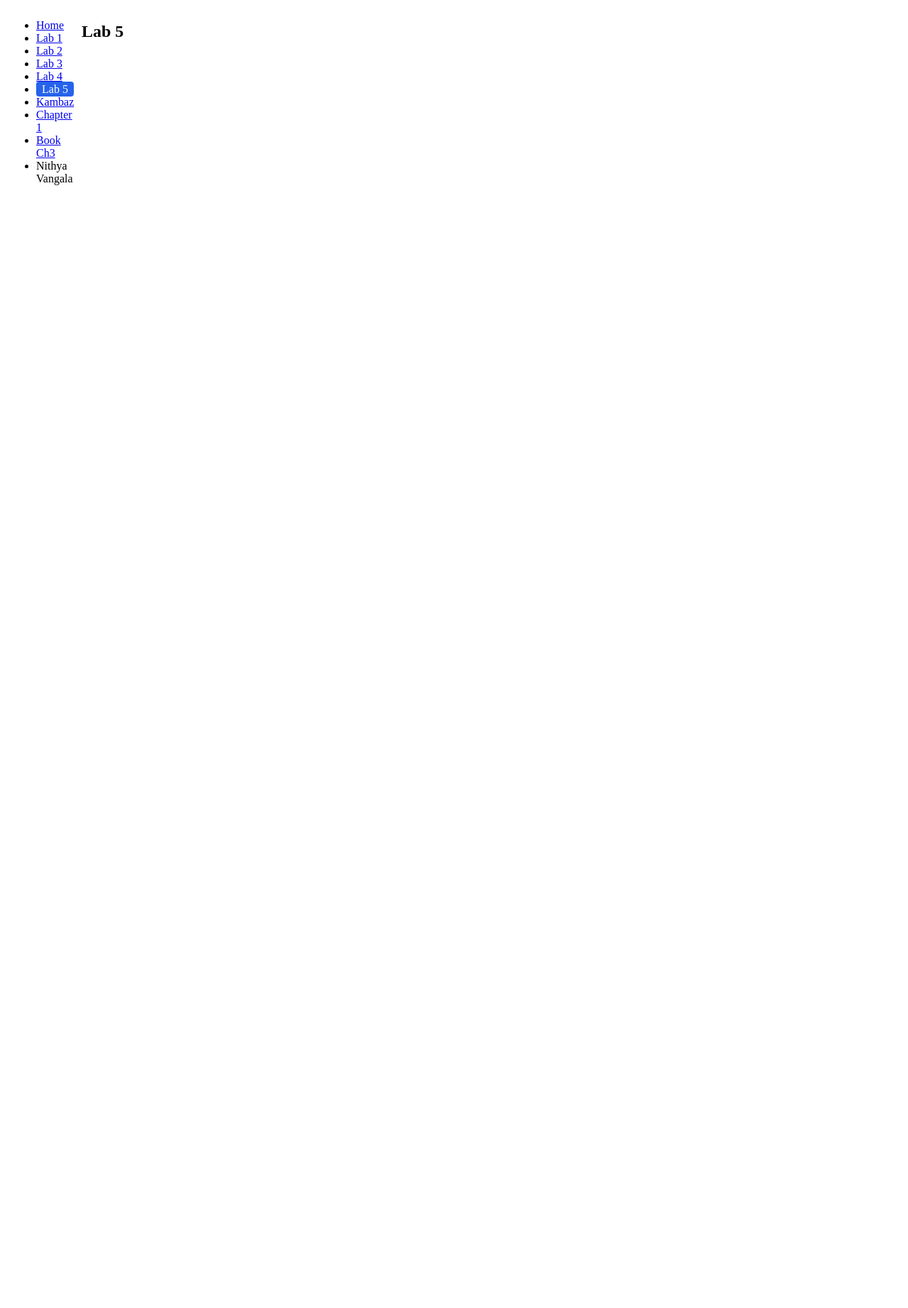
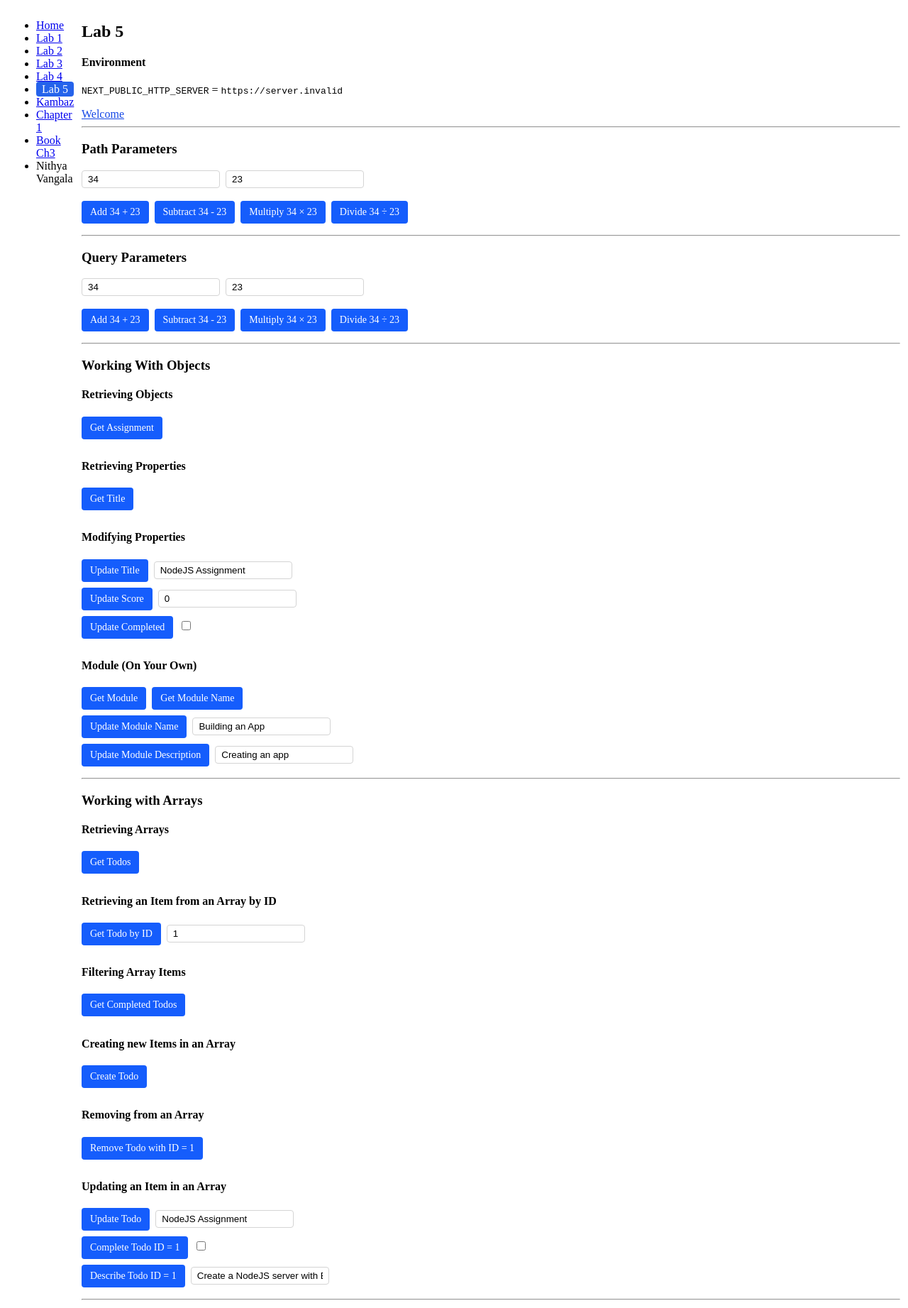
Before and after one commit to notnit03/webdev-client, a Next.js app: page /labs/lab5 in a window 1280 px wide. Shown: the whole page at 71% size. Before the commit the page ends 800 px from the top, so only its background shows below. Built offline with nearby package versions, Linux system fonts and the light colour scheme; no server answers.

Commit message:
lab5 links

```diff
--- /dev/null
+++ b/app/labs/lab5/Environment.tsx
@@ -0,0 +1,19 @@
+export default function Environment() {
+  const HTTP_SERVER = process.env.NEXT_PUBLIC_HTTP_SERVER;
+  return (
+    <div id="wd-lab5-environment">
+      <h4>Environment</h4>
+      <p>
+        <code>NEXT_PUBLIC_HTTP_SERVER</code> = <code>{HTTP_SERVER}</code>
+      </p>
+      <a
+        id="wd-welcome-link"
+        className="text-blue-700 underline"
+        href={`${HTTP_SERVER}/lab5/welcome`}
+      >
+        Welcome
+      </a>
+      <hr />
+    </div>
+  );
+}
--- /dev/null
+++ b/app/labs/lab5/PathParameters.tsx
@@ -0,0 +1,31 @@
+"use client";
+import { useState } from "react";
+const HTTP_SERVER = process.env.NEXT_PUBLIC_HTTP_SERVER;
+export default function PathParameters() {
+  const [a, setA] = useState("34");
+  const [b, setB] = useState("23");
+  const input = "me-2 rounded border border-neutral-300 px-2 py-1";
+  const link = "me-2 mb-2 inline-block rounded bg-blue-600 px-3 py-1.5 text-sm text-white no-underline";
+  return (
+    <div id="wd-path-parameters">
+      <h3>Path Parameters</h3>
+      <input className={input} value={a} onChange={(e) => setA(e.target.value)} type="number" />
+      <input className={input} value={b} onChange={(e) => setB(e.target.value)} type="number" />
+      <br />
+      <br />
+      <a id="wd-path-parameter-add" className={link} href={`${HTTP_SERVER}/lab5/add/${a}/${b}`}>
+        Add {a} + {b}
+      </a>
+      <a id="wd-path-parameter-subtract" className={link} href={`${HTTP_SERVER}/lab5/subtract/${a}/${b}`}>
+        Subtract {a} - {b}
+      </a>
+      <a id="wd-path-parameter-multiply" className={link} href={`${HTTP_SERVER}/lab5/multiply/${a}/${b}`}>
+        Multiply {a} × {b}
+      </a>
+      <a id="wd-path-parameter-divide" className={link} href={`${HTTP_SERVER}/lab5/divide/${a}/${b}`}>
+        Divide {a} ÷ {b}
+      </a>
+      <hr />
+    </div>
+  );
+}
--- /dev/null
+++ b/app/labs/lab5/QueryParameters.tsx
@@ -0,0 +1,33 @@
+"use client";
+import { useState } from "react";
+const HTTP_SERVER = process.env.NEXT_PUBLIC_HTTP_SERVER;
+export default function QueryParameters() {
+  const [a, setA] = useState("34");
+  const [b, setB] = useState("23");
+  const input = "me-2 rounded border border-neutral-300 px-2 py-1";
+  const link = "me-2 mb-2 inline-block rounded bg-blue-600 px-3 py-1.5 text-sm text-white no-underline";
+  const calc = (operation: string) =>
+    `${HTTP_SERVER}/lab5/calculator?operation=${operation}&a=${a}&b=${b}`;
+  return (
+    <div id="wd-query-parameters">
+      <h3>Query Parameters</h3>
+      <input className={input} value={a} onChange={(e) => setA(e.target.value)} type="number" />
+      <input className={input} value={b} onChange={(e) => setB(e.target.value)} type="number" />
+      <br />
+      <br />
+      <a id="wd-query-parameter-add" className={link} href={calc("add")}>
+        Add {a} + {b}
+      </a>
+      <a id="wd-query-parameter-subtract" className={link} href={calc("subtract")}>
+        Subtract {a} - {b}
+      </a>
+      <a id="wd-query-parameter-multiply" className={link} href={calc("multiply")}>
+        Multiply {a} × {b}
+      </a>
+      <a id="wd-query-parameter-divide" className={link} href={calc("divide")}>
+        Divide {a} ÷ {b}
+      </a>
+      <hr />
+    </div>
+  );
+}
--- /dev/null
+++ b/app/labs/lab5/WorkingWithRemoteArrays.tsx
@@ -0,0 +1,73 @@
+"use client";
+import { useState } from "react";
+const HTTP_SERVER = process.env.NEXT_PUBLIC_HTTP_SERVER;
+export default function WorkingWithRemoteArrays() {
+  const API = `${HTTP_SERVER}/lab5/todos`;
+  const [todo, setTodo] = useState({
+    id: "1",
+    title: "NodeJS Assignment",
+    description: "Create a NodeJS server with ExpressJS",
+    completed: false,
+  });
+  const input = "me-2 rounded border border-neutral-300 px-2 py-1";
+  const link = "me-2 mb-2 inline-block rounded bg-blue-600 px-3 py-1.5 text-sm text-white no-underline";
+  return (
+    <div id="wd-working-with-arrays">
+      <h3>Working with Arrays</h3>
+      <h4>Retrieving Arrays</h4>
+      <a id="wd-retrieve-todos" className={link} href={API}>
+        Get Todos
+      </a>
+      <h4>Retrieving an Item from an Array by ID</h4>
+      <a id="wd-retrieve-todo-by-id" className={link} href={`${API}/${todo.id}`}>
+        Get Todo by ID
+      </a>
+      <input
+        id="wd-todo-id"
+        className={input}
+        value={todo.id}
+        onChange={(e) => setTodo({ ...todo, id: e.target.value })}
+      />
+      <h4>Filtering Array Items</h4>
+      <a id="wd-retrieve-completed-todos" className={link} href={`${API}?completed=true`}>
+        Get Completed Todos
+      </a>
+      <h4>Creating new Items in an Array</h4>
+      <a id="wd-create-todo" className={link} href={`${API}/create`}>
+        Create Todo
+      </a>
+      <h4>Removing from an Array</h4>
+      <a id="wd-remove-todo" className={link} href={`${API}/${todo.id}/delete`}>
+        Remove Todo with ID = {todo.id}
+      </a>
+      <h4>Updating an Item in an Array</h4>
+      <a id="wd-update-todo-title" className={link} href={`${API}/${todo.id}/title/${todo.title}`}>
+        Update Todo
+      </a>
+      <input
+        className={input}
+        value={todo.title}
+        onChange={(e) => setTodo({ ...todo, title: e.target.value })}
+      />
+      <br />
+      <a id="wd-complete-todo" className={link} href={`${API}/${todo.id}/completed/${todo.completed}`}>
+        Complete Todo ID = {todo.id}
+      </a>
+      <input
+        type="checkbox"
+        checked={todo.completed}
+        onChange={(e) => setTodo({ ...todo, completed: e.target.checked })}
+      />
+      <br />
+      <a id="wd-describe-todo" className={link} href={`${API}/${todo.id}/description/${todo.description}`}>
+        Describe Todo ID = {todo.id}
+      </a>
+      <input
+        className={input}
+        value={todo.description}
+        onChange={(e) => setTodo({ ...todo, description: e.target.value })}
+      />
+      <hr />
+    </div>
+  );
+}
--- /dev/null
+++ b/app/labs/lab5/WorkingWithRemoteObjects.tsx
@@ -0,0 +1,95 @@
+"use client";
+import { useState } from "react";
+const HTTP_SERVER = process.env.NEXT_PUBLIC_HTTP_SERVER;
+export default function WorkingWithRemoteObjects() {
+  const [assignment, setAssignment] = useState({
+    id: 1,
+    title: "NodeJS Assignment",
+    description: "Create a NodeJS server with ExpressJS",
+    due: "2021-10-10",
+    completed: false,
+    score: 0,
+  });
+  const [module, setModule] = useState({
+    id: "NV400",
+    name: "Building an App",
+    description: "Creating an app",
+    course: "CS5610",
+  });
+  const ASSIGNMENT_API_URL = `${HTTP_SERVER}/lab5/assignment`;
+  const MODULE_API_URL = `${HTTP_SERVER}/lab5/module`;
+  const input = "me-2 rounded border border-neutral-300 px-2 py-1";
+  const link = "me-2 mb-2 inline-block rounded bg-blue-600 px-3 py-1.5 text-sm text-white no-underline";
+  return (
+    <div id="wd-working-with-objects">
+      <h3>Working With Objects</h3>
+      <h4>Retrieving Objects</h4>
+      <a id="wd-retrieve-assignments" className={link} href={ASSIGNMENT_API_URL}>
+        Get Assignment
+      </a>
+      <h4>Retrieving Properties</h4>
+      <a id="wd-retrieve-assignment-title" className={link} href={`${ASSIGNMENT_API_URL}/title`}>
+        Get Title
+      </a>
+      <h4>Modifying Properties</h4>
+      <a id="wd-update-assignment-title" className={link} href={`${ASSIGNMENT_API_URL}/title/${assignment.title}`}>
+        Update Title
+      </a>
+      <input
+        id="wd-assignment-title"
+        className={input}
+        value={assignment.title}
+        onChange={(e) => setAssignment({ ...assignment, title: e.target.value })}
+      />
+      <br />
+      <a id="wd-update-assignment-score" className={link} href={`${ASSIGNMENT_API_URL}/score/${assignment.score}`}>
+        Update Score
+      </a>
+      <input
+        id="wd-assignment-score"
+        type="number"
+        className={input}
+        value={assignment.score}
+        onChange={(e) => setAssignment({ ...assignment, score: parseInt(e.target.value) || 0 })}
+      />
+      <br />
+      <a id="wd-update-assignment-completed" className={link} href={`${ASSIGNMENT_API_URL}/completed/${assignment.completed}`}>
+        Update Completed
+      </a>
+      <input
+        id="wd-assignment-completed"
+        type="checkbox"
+        checked={assignment.completed}
+        onChange={(e) => setAssignment({ ...assignment, completed: e.target.checked })}
+      />
+      <h4>Module (On Your Own)</h4>
+      <a id="wd-retrieve-module" className={link} href={MODULE_API_URL}>
+        Get Module
+      </a>
+      <a id="wd-retrieve-module-name" className={link} href={`${MODULE_API_URL}/name`}>
+        Get Module Name
+      </a>
+      <br />
+      <a id="wd-update-module-name" className={link} href={`${MODULE_API_URL}/name/${module.name}`}>
+        Update Module Name
+      </a>
+      <input
+        id="wd-module-name"
+        className={input}
+        value={module.name}
+        onChange={(e) => setModule({ ...module, name: e.target.value })}
+      />
+      <br />
+      <a id="wd-update-module-description" className={link} href={`${MODULE_API_URL}/description/${module.description}`}>
+        Update Module Description
+      </a>
+      <input
+        id="wd-module-description"
+        className={input}
+        value={module.description}
+        onChange={(e) => setModule({ ...module, description: e.target.value })}
+      />
+      <hr />
+    </div>
+  );
+}
--- a/app/labs/lab5/page.tsx
+++ b/app/labs/lab5/page.tsx
@@ -1,7 +1,18 @@
+import "@/app/labs/lab2/tailwind/utilities.css";
+import Environment from "./Environment";
+import PathParameters from "./PathParameters";
+import QueryParameters from "./QueryParameters";
+import WorkingWithRemoteObjects from "./WorkingWithRemoteObjects";
+import WorkingWithRemoteArrays from "./WorkingWithRemoteArrays";
 export default function Lab5() {
   return (
     <div id="wd-lab5">
       <h2>Lab 5</h2>
+      <Environment />
+      <PathParameters />
+      <QueryParameters />
+      <WorkingWithRemoteObjects />
+      <WorkingWithRemoteArrays />
     </div>
   );
 }
--- a/package.json
+++ b/package.json
@@ -10,6 +10,7 @@
   },
   "dependencies": {
     "@reduxjs/toolkit": "^2.14.0",
+    "axios": "^1.21.1",
     "next": "16.3.5",
     "react": "19.2.8",
     "react-dom": "19.2.8",
```
Also changed, not shown: 1 other file (tests, documents, lock files or other folders).
